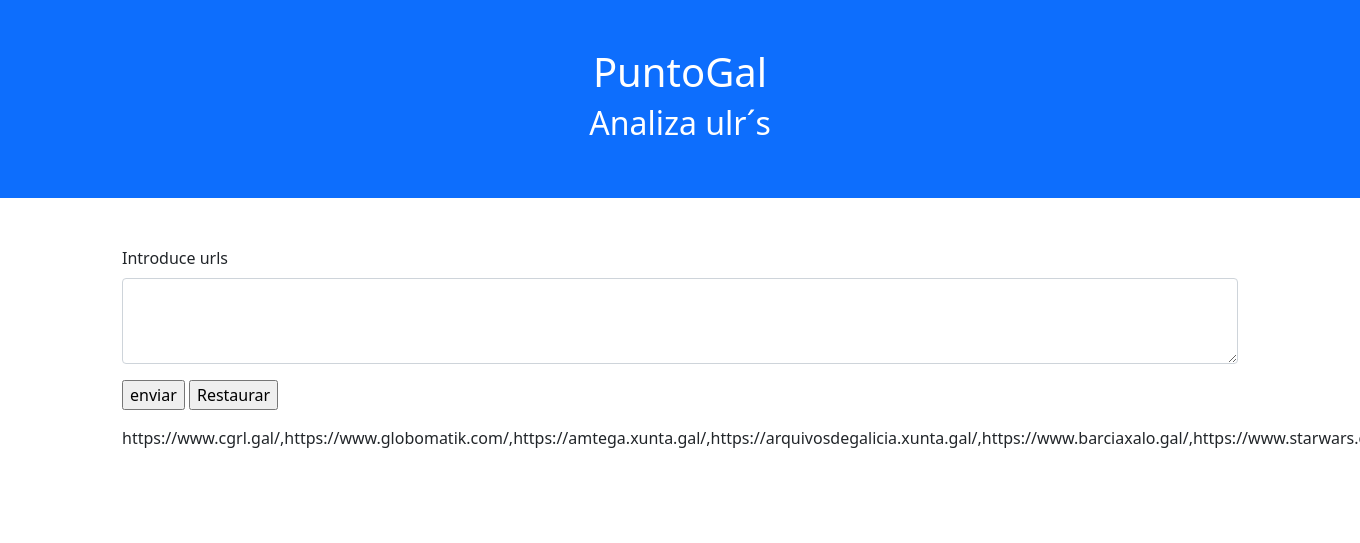
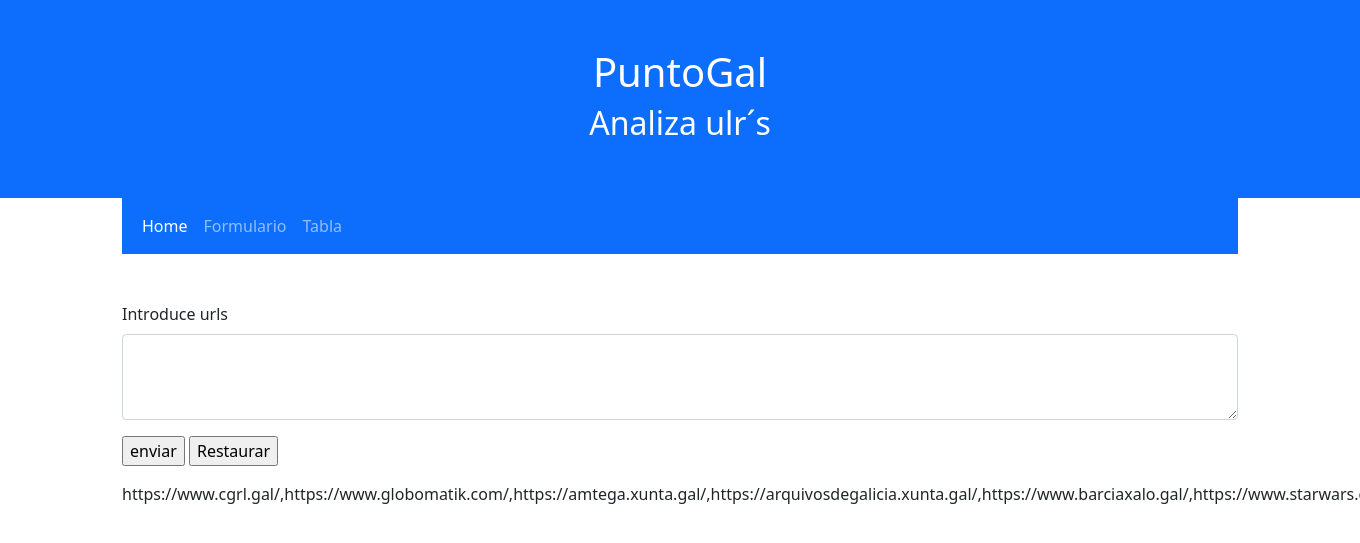
Before and after one commit to danizd/dominios, a Django app: page /aplicacion/formulario/ in a window 1360 px wide; the page is wider, and only the part inside the window is pictured. Shown: the top 543 px of that part. Run offline with Django 3.2, Linux system fonts and the light colour scheme.

Commit message:
Añado menu

```diff
--- a/aplicacion/templates/aplicacion/formulario.html
+++ b/aplicacion/templates/aplicacion/formulario.html
@@ -15,8 +15,25 @@
       <h2>Analiza ulr´s </h2>
     </div>
 
-    <div class="container mt-5">
-      <div class="row">
+    <div class="container">
+      <nav class="navbar navbar-expand-lg navbar-dark bg-primary">
+        <div class="container-fluid">
+          <div class="collapse navbar-collapse" id="navbarNav">
+            <ul class="navbar-nav">
+              <li class="nav-item">
+                <a class="nav-link active" aria-current="page" href="#">Home</a>
+              </li>
+              <li class="nav-item">
+                <a class="nav-link" href="/aplicacion/formulario/">Formulario</a>
+              </li>
+              <li class="nav-item">
+                <a class="nav-link" href="/aplicacion">Tabla</a>
+              </li>
+            </ul>
+          </div>
+        </div>
+      </nav>
+      <div class="row  mt-5">
         <form action="" method="GET">
 
           <div class="mb-3">
```
Also changed, not shown: aplicacion/templates/aplicacion/post_list.html (+19 -1 lines).
